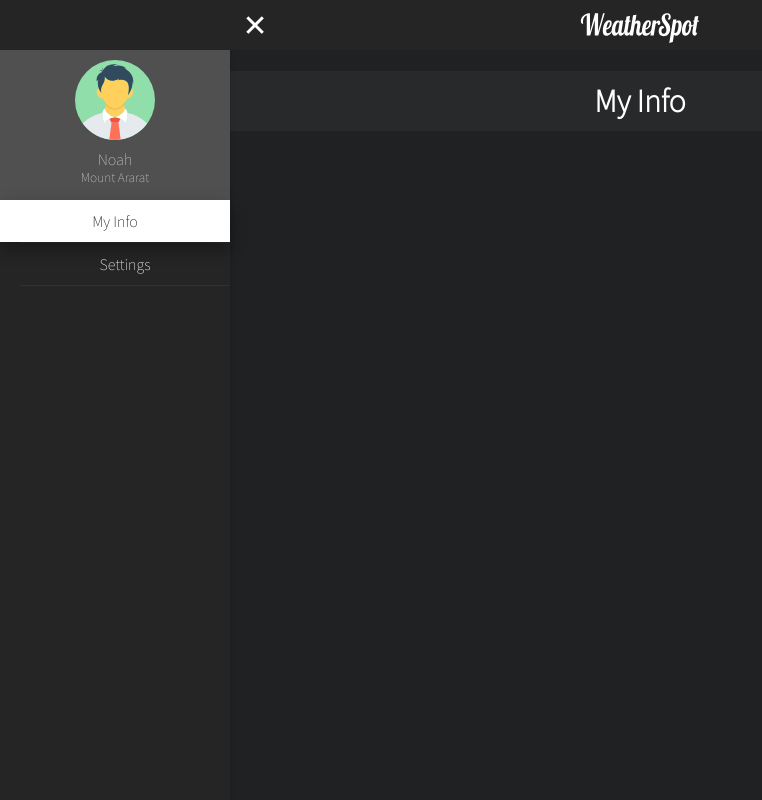
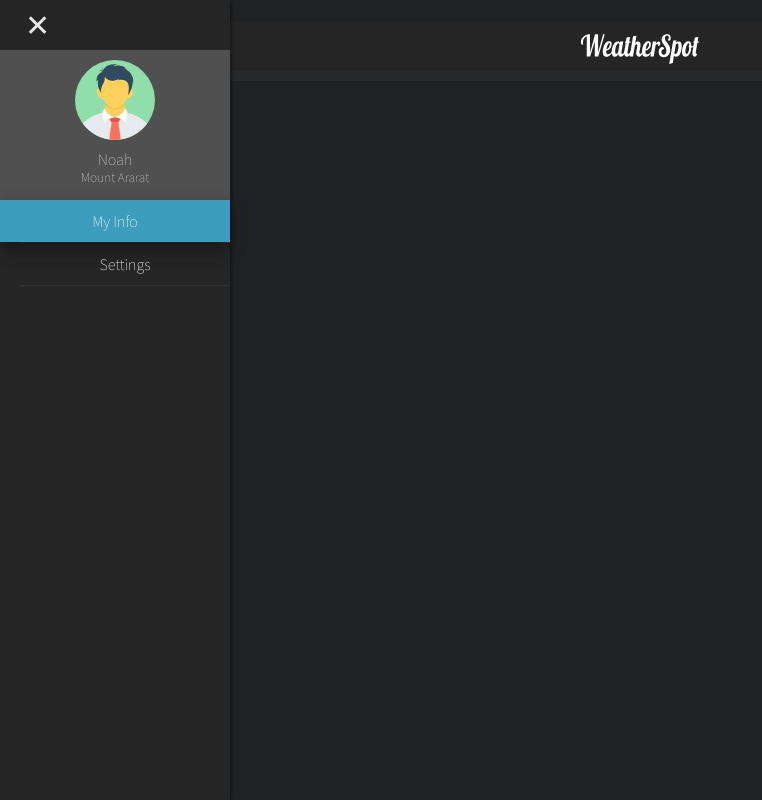
Before and after one commit to rsevilla223/spot-weather, a website: page client/pages/my_info.html in a window 1280 px wide. Both pictures are taken after a click on the link 25 px from the left and 25 px from the top of the page. Shown: the whole page, without its empty margins (0-762 px from the left). Drawn offline with nearby package versions, Linux system fonts and the light colour scheme.

Commit message:
Update style.css

```diff
--- a/assets/css/style.css
+++ b/assets/css/style.css
@@ -128,6 +128,7 @@ font-family: 'Source Sans Pro', sans-serif;
 
 .mainbar {
 	  list-style-type: none;
+    position: fixed;
     margin: 0;
     padding: 0;
     overflow: hidden;
@@ -157,7 +158,7 @@ header {
   padding: 5px;
   list-style-type: none;
 }
-
+/* begin slideout menu option */
 .menu_options li {
 	  border-bottom: 1px solid #313131;
     list-style-type: none;
@@ -175,8 +176,8 @@ header {
 }
 
 .menu_options li a.active {
-    background-color: white;
-    color: black;
+    background-color: #3c9ebc;
+    color: white;
     width: 90px;
     text-align: center;
     margin-left: -20px;
@@ -192,7 +193,9 @@ li a:hover:not(.active) {
     margin-right: -20px;
 	  box-shadow: 0 8px 16px 0 rgba(0,0,0,0.2), 0 6px 20px 0 rgba(0,0,0,0.19);
 }
-/*weather container styling*/
+/* end slideout menu option */
+
+/* weather container styling */
 .weather_container {
     background-color: rgba(97, 97, 97, 0.13);
     text-align: center;
@@ -209,7 +212,7 @@ li a:hover:not(.active) {
     color: #ffffff;
     border-radius: 20px;
 }
-.weather_container p {
+.weather_container {
   margin-top: 0;
   margin-bottom: 0;
 }
@@ -289,12 +292,12 @@ th {
     text-align: right;
     border-radius: 100px;
     background-color: #000000;
-    position: static;
+    position: relative;
     height: 125%;
     width: 100%;
     font-family: 'Source Sans Pro', sans-serif;
 }
-
+/* begin slideout menu */
 .nav-side {
   position: fixed;
   left: 0;
@@ -308,24 +311,27 @@ th {
   color: white;
   margin-left: -230px;
   transition: margin 500ms ease-in-out;
+  z-index: 4;
 }
 
 .nav-side.nav-open{
   margin-left: 0;
-  box-shadow: 1px 1px 3px rgba(0, 0, 0, .1);
+  box-shadow: 1px 1px 4px rgba(0, 0, 0, .5);
 }
 
 .nav-toggle {
-  position: absolute;
-  right: -50px;
+  position: fixed;
   top: 0;
+  left: 0;
   width: 50px;
   height: 50px;
-  background-color: #252525;
+  padding-top: 5;
+  opacity: .9;
   line-height: 50px;
   text-decoration: none;
   text-align: center;
   border-bottom-right-radius: 0px;
+  z-index: 4;
 }
 
 .nav-toggle:before {
@@ -333,11 +339,14 @@ th {
   font-weight: 100;
   font-size: 30px;
   color: white;
+  position: fixed;
 }
 
 .nav-side.nav-open .nav-toggle:before {
   content: "\2715";
+  top: 0;
 }
+/* end slideout menu */
 
 /*settings list*/
 .settings {
```
